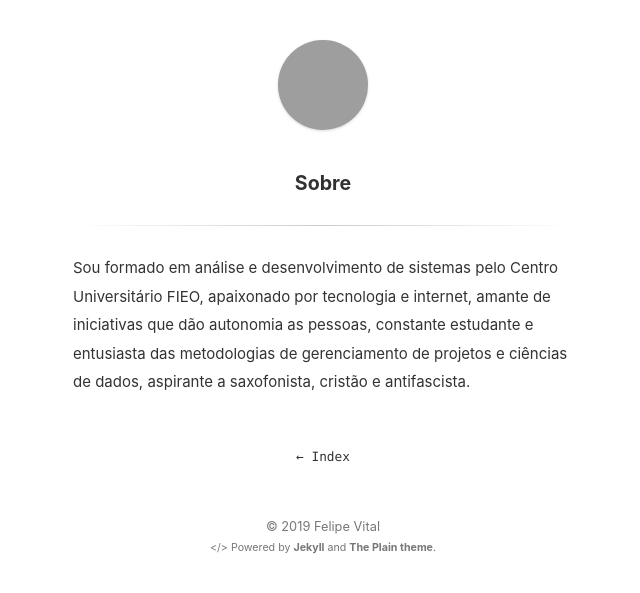
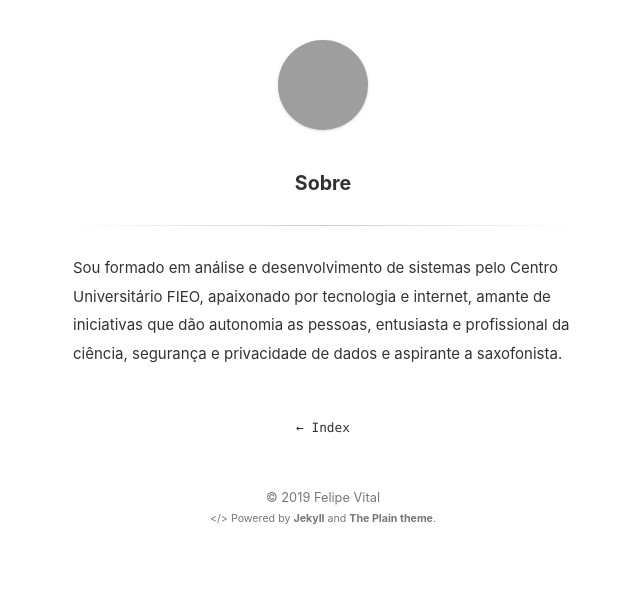
Before and after one commit to felipevitalrc/felipevitalrc.github.io, a Jekyll site: the page built from about.md, in a window 1280 px wide, cut to the strip 0-593 px from the top of the page. Shown: the whole strip, without its empty margins (317-957 px from the left). Built offline with Jekyll 4.4.1, drawn with Linux system fonts in a browser that asks for light colours; grey boxes are pictures that could not be loaded.

Commit message:
update about

```diff
--- a/about.md
+++ b/about.md
@@ -3,4 +3,4 @@ layout: page
 title: Sobre
 ---
 
-Sou formado em análise e desenvolvimento de sistemas pelo Centro Universitário FIEO, apaixonado por tecnologia e internet, amante de iniciativas que dão autonomia as pessoas, constante estudante e entusiasta das metodologias de gerenciamento de projetos e ciências de dados, aspirante a saxofonista, cristão e antifascista.
+Sou formado em análise e desenvolvimento de sistemas pelo Centro Universitário FIEO, apaixonado por tecnologia e internet, amante de iniciativas que dão autonomia as pessoas, entusiasta e profissional da ciência, segurança e privacidade de dados e aspirante a saxofonista.
```
